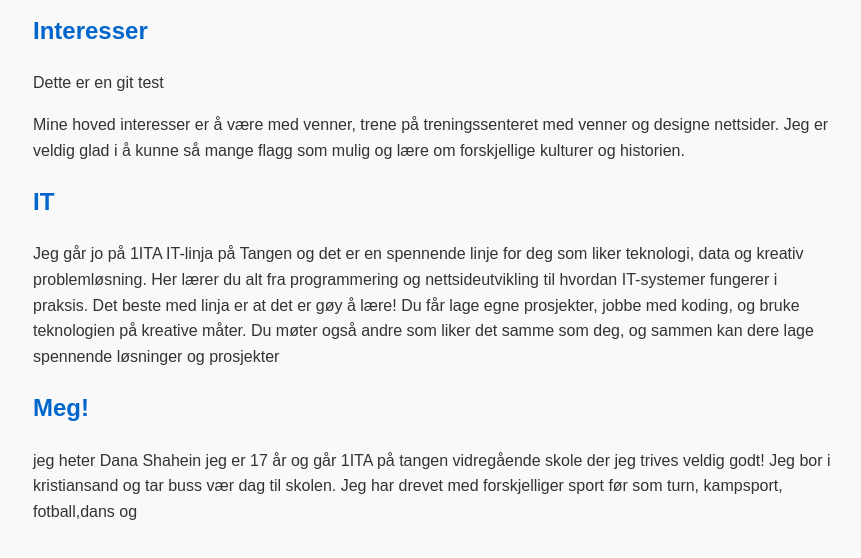
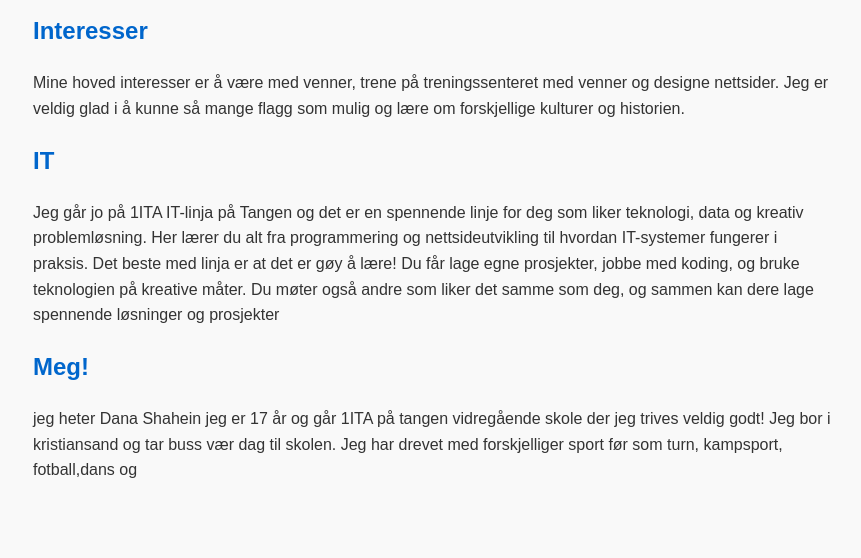
Before and after one commit to danashah-sh/uke-33-34, a plain HTML site: page index.html in a window 1280 px wide. Shown: the part 142-700 px from the top of the page, without its empty margins (207-1068 px from the left). Drawn offline with Linux system fonts and the light colour scheme.

Commit message:
Removed test message

```diff
--- a/index.html
+++ b/index.html
@@ -10,7 +10,6 @@
       <div class="serena-info">
         <h2>Interesser</h2>
 
-<p>Dette er en git test</p>
         <p>
             Mine hoved interesser er å være med venner, trene på treningssenteret med venner og designe nettsider.
 Jeg er veldig glad i å kunne så mange flagg som mulig og lære om forskjellige kulturer og historien.
```
